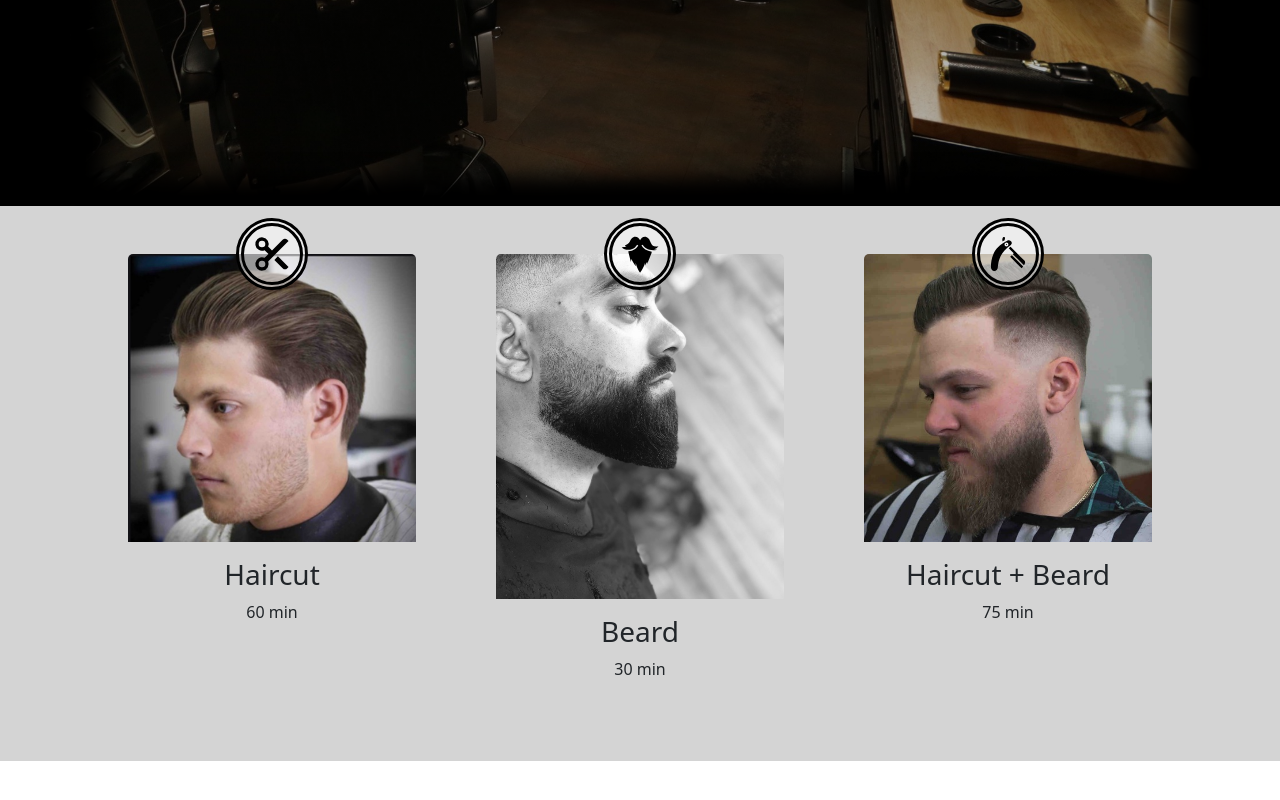
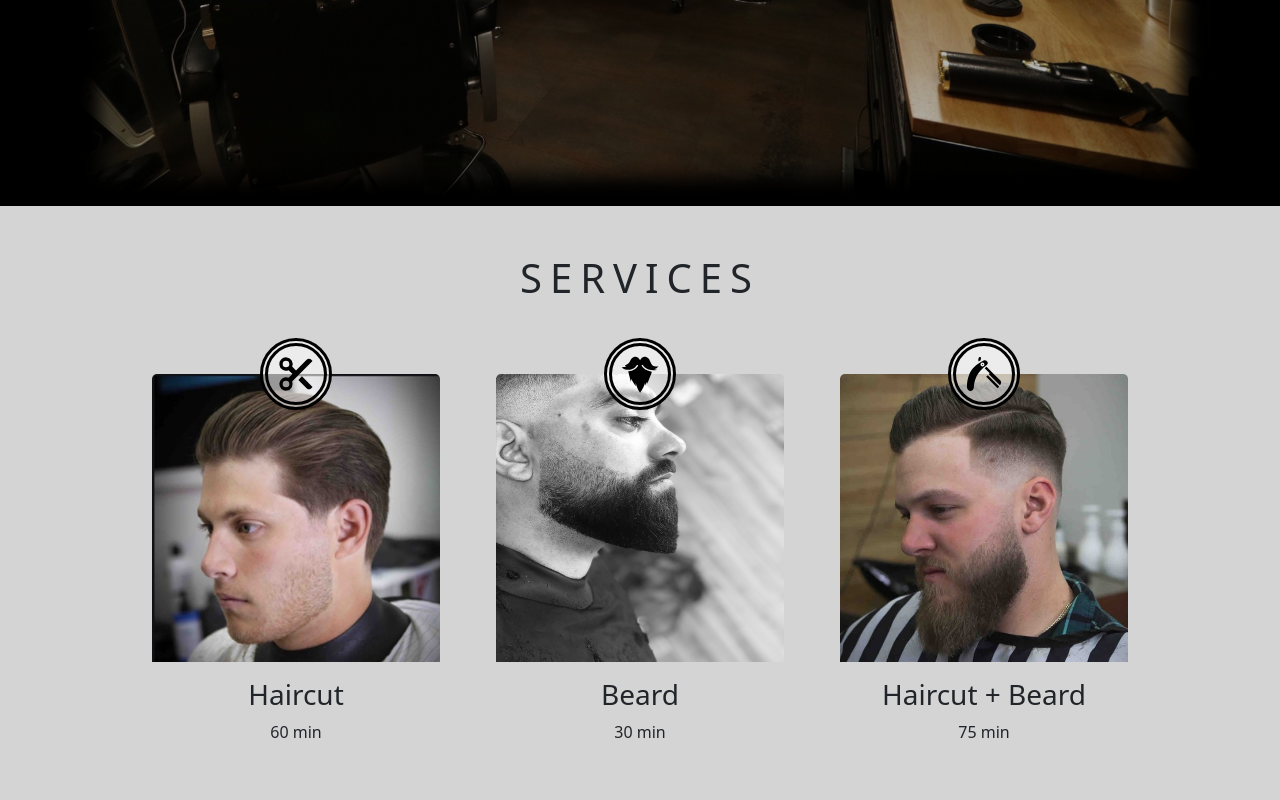
Before and after one commit to Mtuozzo86/barber, a React (Create React App) app: page / in a window 1280 px wide. Shown: the part 594-1394 px from the top of the page. Before the commit the page ends 1355 px from the top, so only its background shows below. Built offline with nearby package versions, Linux system fonts and the light colour scheme.

Commit message:
ok look for services

```diff
--- a/src/components/ListOfServices.js
+++ b/src/components/ListOfServices.js
@@ -1,6 +1,6 @@
 import React from "react";
 import Service from "./Service";
-import './Services.css'
+import "./Services.css";
 
 function ListOfServices({ services }) {
   const listOfServices = services.map((service) => (
@@ -12,7 +12,14 @@ function ListOfServices({ services }) {
       photo={service.photo}
     />
   ));
-  return <div className="d-flex justify-content-evenly services">{listOfServices}</div>;
+  return (
+    <div className="services">
+      <h1 className="text-center ">SERVICES</h1>
+      <div className="d-flex flex-wrap justify-content-evenly services">
+        {listOfServices}
+      </div>
+    </div>
+  );
 }
 
 export default ListOfServices;
--- a/src/components/Service.css
+++ b/src/components/Service.css
@@ -7,6 +7,11 @@
   flex-wrap: wrap;
 } */
 
+img {
+  width: 288px;
+  height: 288px
+}
+
 .icon {
 border: 8px double black;
 background-color: rgba(255, 255, 255, 0.575);
--- a/src/components/Service.js
+++ b/src/components/Service.js
@@ -8,7 +8,7 @@ function Service({ serviceName, time, icon, photo }) {
     <div className="service-section position-relative">
       <Card
         className="bg-transparent"
-        style={{ width: "18rem", margin: "auto", border: "none" }}
+        style={{ width: "18rem", margin: "auto", border: "none", marginTop: '1rem' }}
       >
         <div className="icon position-absolute top-0 start-50 translate-middle">
           {icon}
--- a/src/components/Services.css
+++ b/src/components/Services.css
@@ -1,6 +1,11 @@
 .services{
     background-color: rgb(212, 212, 212);
     padding: 3rem;
+
+}
+
+h1{
+    letter-spacing: .5rem;
 }
 
 .carousel {
```
